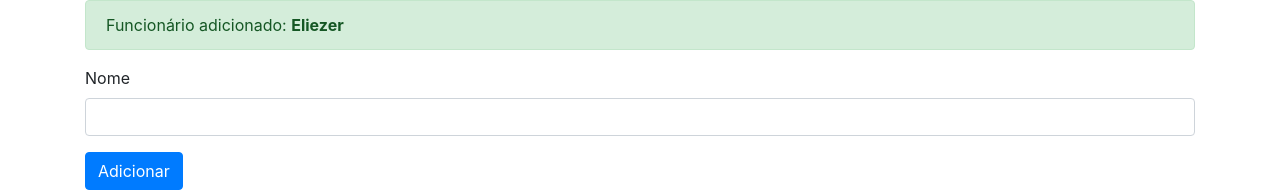
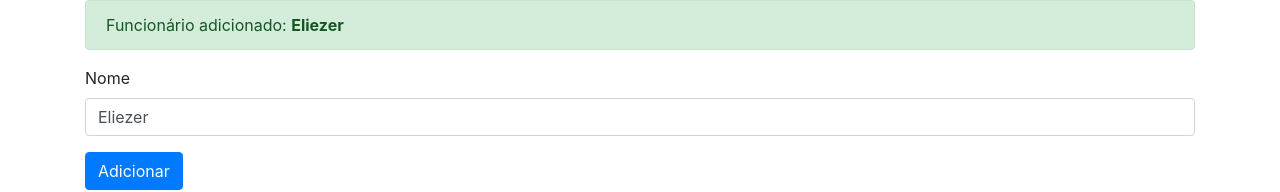
Before and after one commit to Eliezer-Barbosa/angular-start, an Angular app: page / in a window 1280 px wide. Shown: the top 192 px of the page. Built offline with nearby package versions, Linux system fonts and the light colour scheme.

Commit message:
usando property binding

```diff
--- a/src/app/app.component.html
+++ b/src/app/app.component.html
@@ -5,10 +5,12 @@
 
   <div class="form-group">
       <label>Nome</label>
-      <input type="text" class="form-control" #nomeInput>
+      <input type="text" class="form-control"
+      (input)="alterarNome($event)"
+      [value]="nome">
   </div>
 
   <button type="button" class="btn btn-primary"
-      (click)="adicionar(nomeInput.value)">Adicionar</button>
+      (click)="adicionar()" [disabled]="nome.length == 0">Adicionar</button>
 
 </div>
--- a/src/app/app.component.ts
+++ b/src/app/app.component.ts
@@ -8,8 +8,15 @@ import { Component } from '@angular/core';
 export class AppComponent {
   nome = 'Eliezer';
 
-  adicionar(nome: any) {
-   this.nome = nome;
+  adicionar() {
+    console.log(`Adicionando ${this.nome}`);
+
+    const numero = Math.round(Math.random() * 100);
+    this.nome = 'João ' + numero;
+  }
+
+  alterarNome(event: any) {
+    this.nome = event.target.value;
   }
 
 }
```
